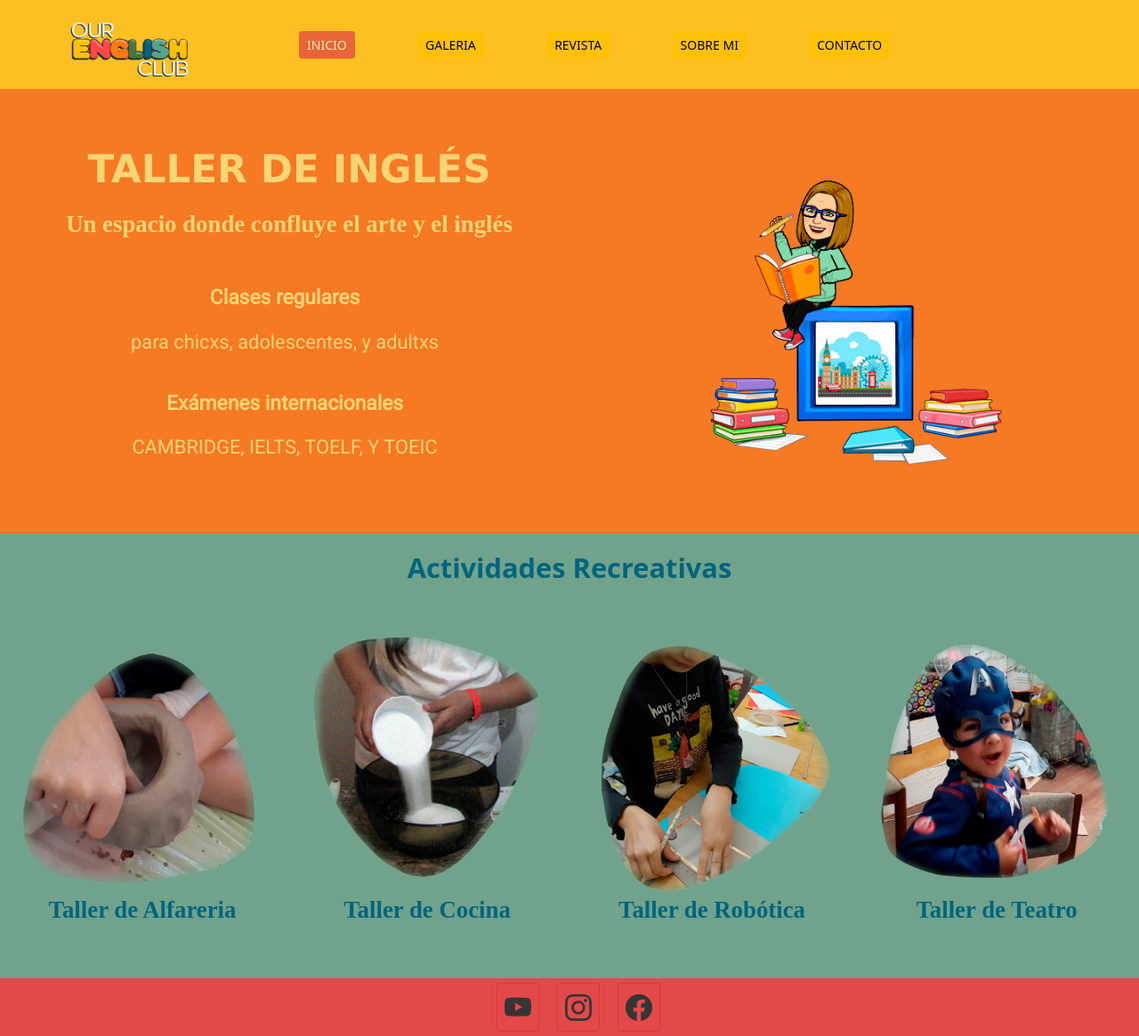
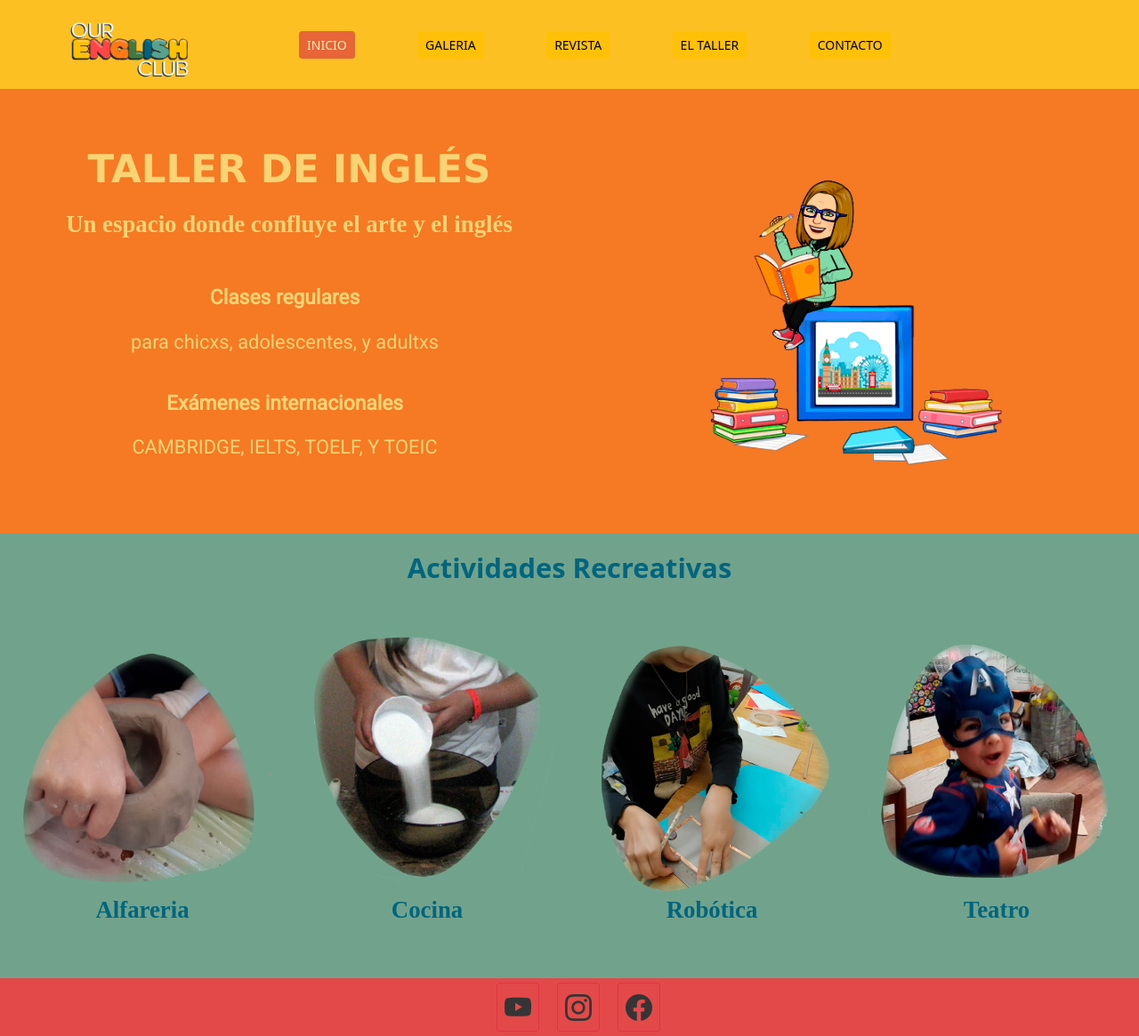
Before and after one commit to gabostm/TallerDeIngles, a website: page index.html in a window 1280 px wide. Shown: the whole page at 89% size. Drawn offline with nearby package versions, Linux system fonts and the light colour scheme; a web font is replaced by a local one.

Commit message:
Entrega Final - Our English Club

```diff
--- a/index.html
+++ b/index.html
@@ -42,7 +42,7 @@
                         <a class="nav-link " href="./html/revista.html"><button type="button" class="btn btn-warning btn-sm">REVISTA</button></a>
                       </li>
                       <li class="nav-item">
-                        <a class="nav-link " href="./html/sobre_mi.html"><button type="button" class="btn btn-warning btn-sm">SOBRE MI</button></a>
+                        <a class="nav-link " href="./html/sobre_mi.html"><button type="button" class="btn btn-warning btn-sm">EL TALLER</button></a>
                       </li>
                       <li class="nav-item">
                         <a class="nav-link " href="./html/contacto.html"><button type="button" class="btn btn-warning btn-sm">CONTACTO</button></a>
@@ -93,23 +93,23 @@
 
             <div id="ImagenTaller">
               <section id="TallerconDescripcion">
-                <img class="taller"  src="imagenes/tallerAlfa.png" alt="Taller de Alfareria">
-                <p id="DescripcionTaller">Taller de Alfareria</p>
+                <img class="taller"  src="imagenes/tallerAlfa.png" alt="Alfareria">
+                <p id="DescripcionTaller">Alfareria</p>
               </section>
 
               <section id="TallerconDescripcion">
-                <img class="taller"  src="imagenes/tallerCoci.png" alt="Taller de Cocina">
-                <p id="DescripcionTaller">Taller de Cocina</p>
+                <img class="taller"  src="imagenes/tallerCoci.png" alt="Cocina">
+                <p id="DescripcionTaller">Cocina</p>
               </section>
 
               <section id="TallerconDescripcion">
-                <img class="taller"  src="imagenes/tallerPint.png" alt="Taller de Robotica">
-                <p id="DescripcionTaller">Taller de Robótica</p>
+                <img class="taller"  src="imagenes/tallerPint.png" alt="Robotica">
+                <p id="DescripcionTaller">Robótica</p>
               </section>
 
               <section id="TallerconDescripcion">
-                <img class="taller"  src="imagenes/tallerTeat.png" alt="Taller de Teatro">
-                <p id="DescripcionTaller">Taller de Teatro</p>
+                <img class="taller"  src="imagenes/tallerTeat.png" alt="Teatro">
+                <p id="DescripcionTaller">Teatro</p>
               </section>
 
           </div>
--- a/style/style.css
+++ b/style/style.css
@@ -354,6 +354,7 @@ header nav {
     margin-bottom: 30px; }
   #TituloTalleres {
     margin-top: 30px; }
+
   /* -Main-Galeria tablet - menos de 600px*/
   .GaleriaGrid {
     display: grid;
@@ -389,7 +390,7 @@ header nav {
     flex-direction: column;
     justify-content: space-around;
     align-items: center;
-    height: 120vh; }
+    height: 150vh; }
   .ImgSobreMi {
     display: flex;
     flex-direction: column;
@@ -453,6 +454,8 @@ header nav {
     margin-bottom: 30px; }
   #TituloTalleres {
     margin-top: 30px; }
+  #DescripcionTaller {
+    font-size: calc(14px + 1vw);}
   /* -Main-Galeria phone - menos de 400px*/
   /* -Main-revista phone - menos de 400px*/
   /* -Main-sobre mi phone - menos de 400px*/
@@ -461,7 +464,7 @@ header nav {
     flex-direction: column;
     justify-content: space-around;
     align-items: center;
-    height: 100vh; }
+    height: 150vh; }
   .ImgSobreMi {
     display: flex;
     flex-direction: column;
```
Also changed, not shown: html/contacto.html (+1 -1 lines), html/galeria.html (+1 -1 lines), html/revista.html (+1 -1 lines), html/sobre_mi.html (+1 -1 lines).
